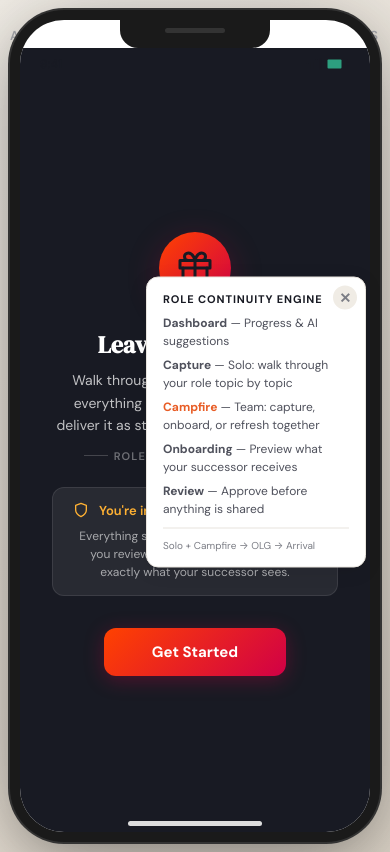
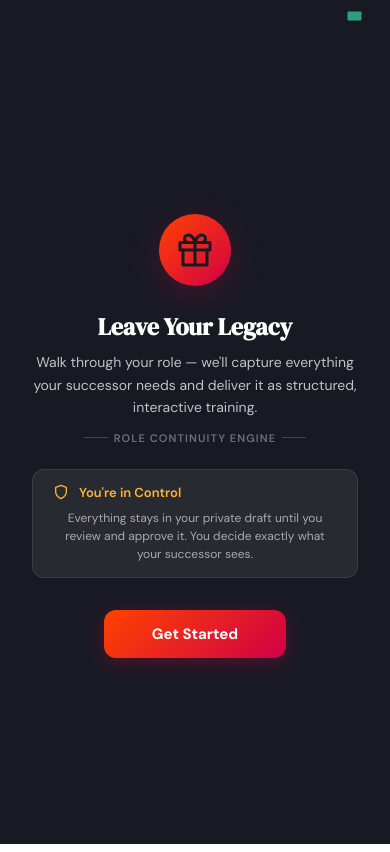
Before and after one commit to chrisdollard/mobile_1, a React (Vite) app: page / in a window 390 px wide. Built offline with nearby package versions, Linux system fonts and the light colour scheme.

Commit message:
Update App.jsx
responsive to mobile phones

```diff
--- a/src/App.jsx
+++ b/src/App.jsx
@@ -916,11 +916,49 @@ export default function App() {
   const [activeTab, setActiveTab] = useState("home");
   const [activeTopic, setActiveTopic] = useState(null);
   const [showGuide, setShowGuide] = useState(true);
+  const [isMobile, setIsMobile] = useState(false);
   const showNav = screen !== "onboarding" && activeTopic === null;
+
+  useEffect(() => {
+    const check = () => setIsMobile(window.innerWidth < 500);
+    check();
+    window.addEventListener("resize", check);
+    return () => window.removeEventListener("resize", check);
+  }, []);
 
   const handleNav = (tab) => { setActiveTab(tab); setScreen(tab); setActiveTopic(null); };
   const handleTopic = (i) => { setActiveTopic(i); };
 
+  const screenContent = (
+    <>
+      {screen === "onboarding" && <OnboardingScreen onComplete={() => { setScreen("home"); setActiveTab("home"); }} />}
+      {screen === "home" && activeTopic === null && <HomeScreen onNav={handleNav} onTopic={handleTopic} />}
+      {screen === "handover" && activeTopic === null && <HandoverScreen onTopic={handleTopic} />}
+      {screen === "campfire" && activeTopic === null && <CampfireScreen />}
+      {screen === "successor" && activeTopic === null && <SuccessorScreen />}
+      {screen === "review" && activeTopic === null && <ReviewScreen />}
+      {activeTopic !== null && <TopicCapture topicIndex={activeTopic} onBack={() => setActiveTopic(null)} />}
+    </>
+  );
+
+  // Mobile: full-screen native app experience
+  if (isMobile) {
+    return (
+      <div style={{
+        height: "100dvh", display: "flex", flexDirection: "column",
+        background: C.card,
+        fontFamily: "'DM Sans', -apple-system, BlinkMacSystemFont, 'Segoe UI', sans-serif",
+        position: "fixed", top: 0, left: 0, right: 0, bottom: 0,
+      }}>
+        <div style={{ flex: 1, display: "flex", flexDirection: "column", overflow: "hidden" }}>
+          {screenContent}
+        </div>
+        {showNav && <NavBar active={activeTab} onNav={handleNav} />}
+      </div>
+    );
+  }
+
+  // Desktop: phone frame presentation
   return (
     <div style={{ minHeight: "100vh", display: "flex", alignItems: "center", justifyContent: "center", background: `linear-gradient(145deg, #f0ece5 0%, #e4ddd3 50%, #d8d0c4 100%)`, fontFamily: "'DM Sans', -apple-system, BlinkMacSystemFont, 'Segoe UI', sans-serif", padding: "20px" }}>
       {/* Background label */}
@@ -939,13 +977,7 @@ export default function App() {
 
         {/* Screen content */}
         <div style={{ flex: 1, display: "flex", flexDirection: "column", paddingTop: 28, overflow: "hidden" }}>
-          {screen === "onboarding" && <OnboardingScreen onComplete={() => { setScreen("home"); setActiveTab("home"); }} />}
-          {screen === "home" && activeTopic === null && <HomeScreen onNav={handleNav} onTopic={handleTopic} />}
-          {screen === "handover" && activeTopic === null && <HandoverScreen onTopic={handleTopic} />}
-          {screen === "campfire" && activeTopic === null && <CampfireScreen />}
-          {screen === "successor" && activeTopic === null && <SuccessorScreen />}
-          {screen === "review" && activeTopic === null && <ReviewScreen />}
-          {activeTopic !== null && <TopicCapture topicIndex={activeTopic} onBack={() => setActiveTopic(null)} />}
+          {screenContent}
         </div>
 
         {showNav && <NavBar active={activeTab} onNav={handleNav} />}
```
